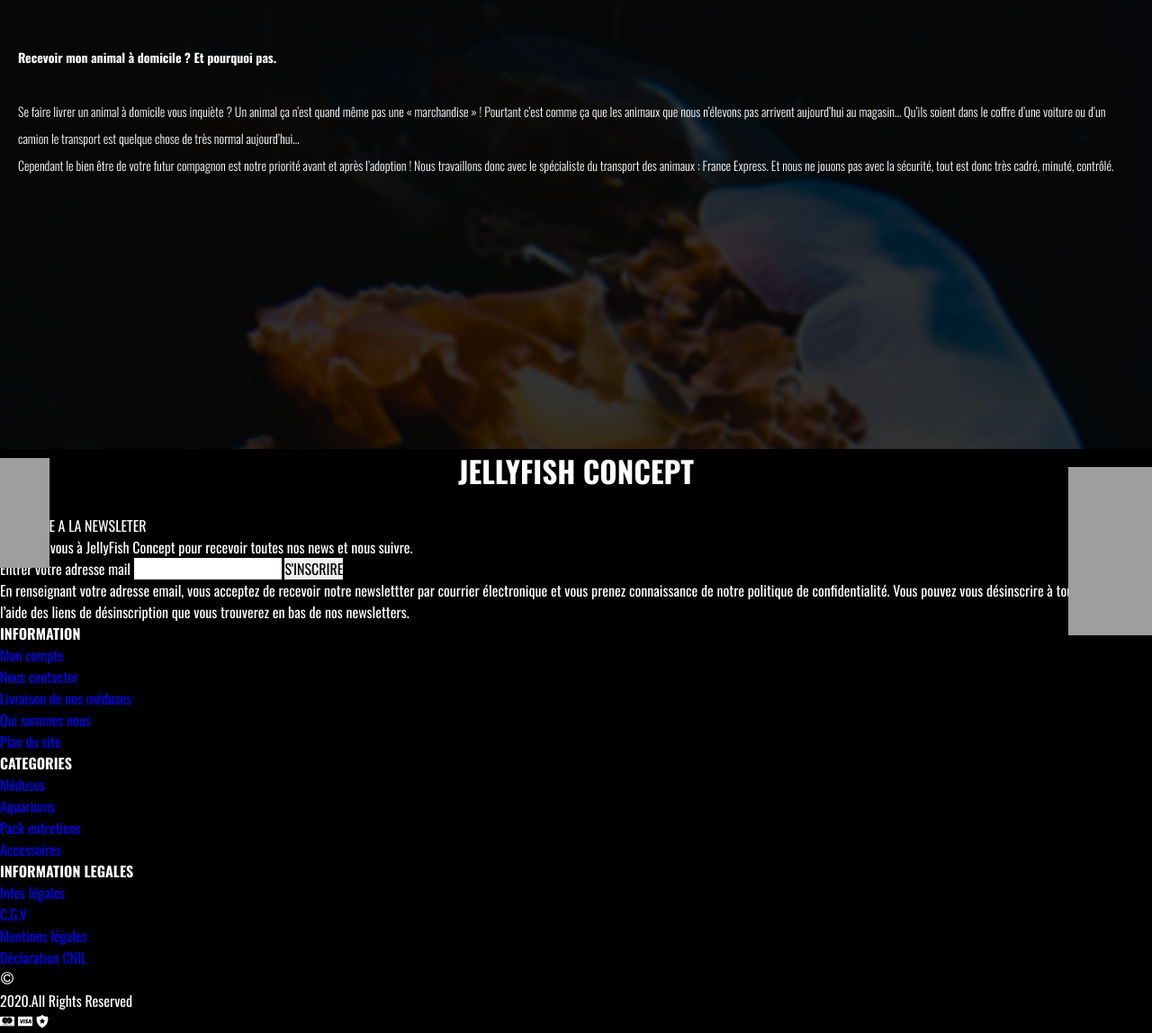
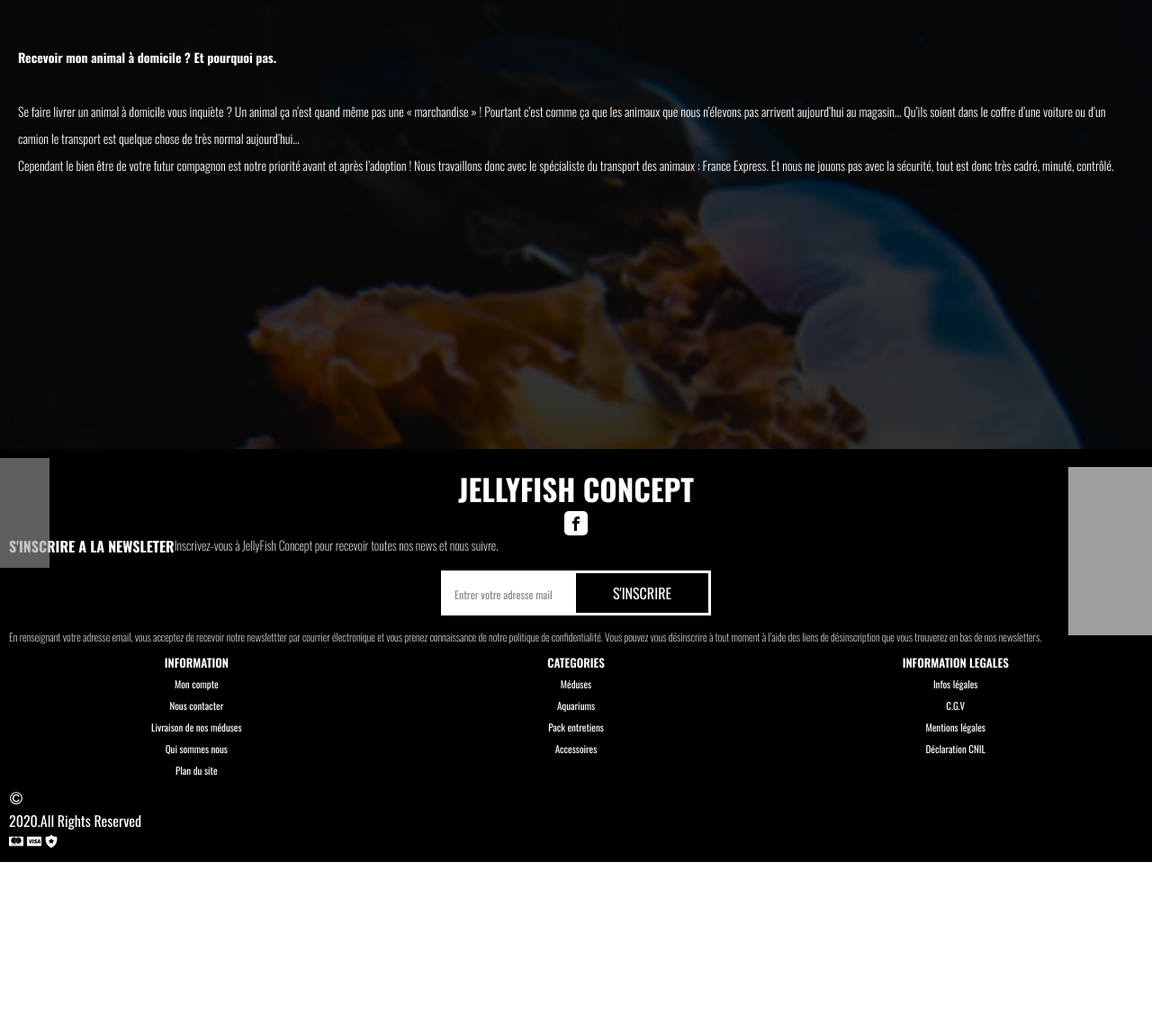
Before and after one commit to ivan-00/Integration_JELLYFICH, a PHP site: page / in a window 1280 px wide. Shown: the part 1833-2981 px from the top of the page at 90% size. After the commit the page ends 2791 px from the top, so only its background shows below. Run offline with PHP 8.4, Linux system fonts and the light colour scheme; some libraries are stand-ins or nearby versions; grey boxes are pictures that could not be loaded.

Commit message:
footer MAJ

```diff
--- a/index.html
+++ b/index.html
@@ -386,14 +386,16 @@
       <div class="footer_background_1"></div>
       <div class="footer_background_2"></div>
       <!-- H1 -->
-      <h1>JELLYFISH CONCEPT</h1>
-      <a href="#">
-        <svg class="icon icon-facebook">
-          <use xlink:href="#icon-facebook"></use>
-        </svg>
-      </a>
-      <div>
-        <p>S'NSCRIRE A LA NEWSLETER</p>
+      <div class="block_footer_title">
+        <h1>JELLYFISH CONCEPT</h1>
+        <a class="link-facebook" href="#">
+          <svg class="icon icon-facebook">
+            <use xlink:href="#icon-facebook"></use>
+          </svg>
+        </a>
+      </div>
+      <div class="bloc_newsleter">
+        <h6>S'INSCRIRE A LA NEWSLETER</h6>
         <p>
           Inscrivez-vous à JellyFish Concept pour recevoir toutes nos news et
           nous suivre.
@@ -401,19 +403,18 @@
       </div>
       <!-- Newsleter -->
       <form action="">
-        <label for="email">Entrer votre adresse mail</label>
-        <input type="email" />
+        <input type="email" placeholder="Entrer votre adresse mail " />
         <input type="submit" value="S'INSCRIRE" />
       </form>
-      <p>
+      <p class="form_text-newsleter">
         En renseignant votre adresse email, vous acceptez de recevoir notre
         newslettter par courrier électronique et vous prenez connaissance de
         notre politique de confidentialité. Vous pouvez vous désinscrire à tout
         moment à l’aide des liens de désinscription que vous trouverez en bas de
         nos newsletters.
       </p>
-      <div>
-        <div>
+      <div class="bloc_footer_link">
+        <div class="footer_list_link">
           <h5>INFORMATION</h5>
           <ul>
             <li><a href="#">Mon compte</a></li>
@@ -423,7 +424,7 @@
             <li><a href="#">Plan du site</a></li>
           </ul>
         </div>
-        <div>
+        <div class="footer_list_link">
           <h5>CATEGORIES</h5>
           <ul>
             <li><a href="#">Méduses</a></li>
@@ -432,7 +433,7 @@
             <li><a href="#">Accessoires</a></li>
           </ul>
         </div>
-        <div>
+        <div class="footer_list_link">
           <h5>INFORMATION LEGALES</h5>
           <ul>
             <li><a href="#">Infos légales</a></li>
@@ -442,6 +443,7 @@
           </ul>
         </div>
       </div>
+      <!-- card -->
       <div>
         <div>
           <svg class="icon icon-copyright">
--- a/style.css
+++ b/style.css
@@ -355,6 +355,7 @@ footer {
   width: 100%;
   position: relative;
   overflow: hidden;
+  padding: 20px 10px 10px 10px;
 }
 .footer_background_1,
 .footer_background_2 {
@@ -367,6 +368,7 @@ footer {
   height: 122px;
   left: -85px;
   top: 10px;
+  opacity: 60%;
 }
 .footer_background_1 {
   background-image: url(img/mob/footer_2.png);
@@ -381,3 +383,85 @@ footer h1 {
   font-weight: bold;
   text-align: center;
 }
+.block_footer_title {
+  display: flex;
+  flex-wrap: wrap;
+  justify-content: center;
+}
+.block_footer_title h1 {
+  width: 100%;
+}
+.block_footer_title a {
+  color: black;
+  display: block;
+  background-color: white;
+  padding: 3px 5px 0 5px;
+  border-radius: 5px;
+}
+.bloc_newsleter {
+  display: flex;
+  flex-wrap: wrap;
+}
+.bloc_newsletter h6 {
+  font-size: 15px;
+  font-weight: bold;
+  width: 100%;
+}
+.bloc_newsleter p {
+  font-size: 14px;
+  font-weight: 200;
+}
+/* footer form */
+form {
+  width: 300px;
+  border: solid white;
+  display: flex;
+  flex-wrap: nowrap;
+  background-color: black;
+  margin: 15px auto 15px auto;
+}
+form input {
+  background-color: pink;
+  display: block;
+  width: 100%;
+  padding: 10px 12px;
+}
+form input:first-child {
+  background-color: white;
+  color: black;
+}
+form input:first-child::placeholder {
+  font-size: 12px;
+  color: #00000077;
+}
+form input:last-child {
+  background-color: black;
+  color: white;
+}
+.form_text-newsleter {
+  font-size: 12px;
+  font-weight: 200;
+}
+/* footer link */
+.bloc_footer_link {
+  display: flex;
+  flex-wrap: nowrap;
+  justify-content: center;
+}
+.bloc_footer_link h5 {
+  font-size: 13px;
+  font-weight: 600;
+}
+.bloc_footer_link ul a {
+  font-size: 11px;
+  color: white;
+}
+.footer_list_link {
+  width: 60%;
+  text-align: center;
+  margin: 10px 0 10px 0;
+}
+.footer_list_link:not(:last-child) {
+  margin-right: 5px;
+}
+/* card-img */
```
